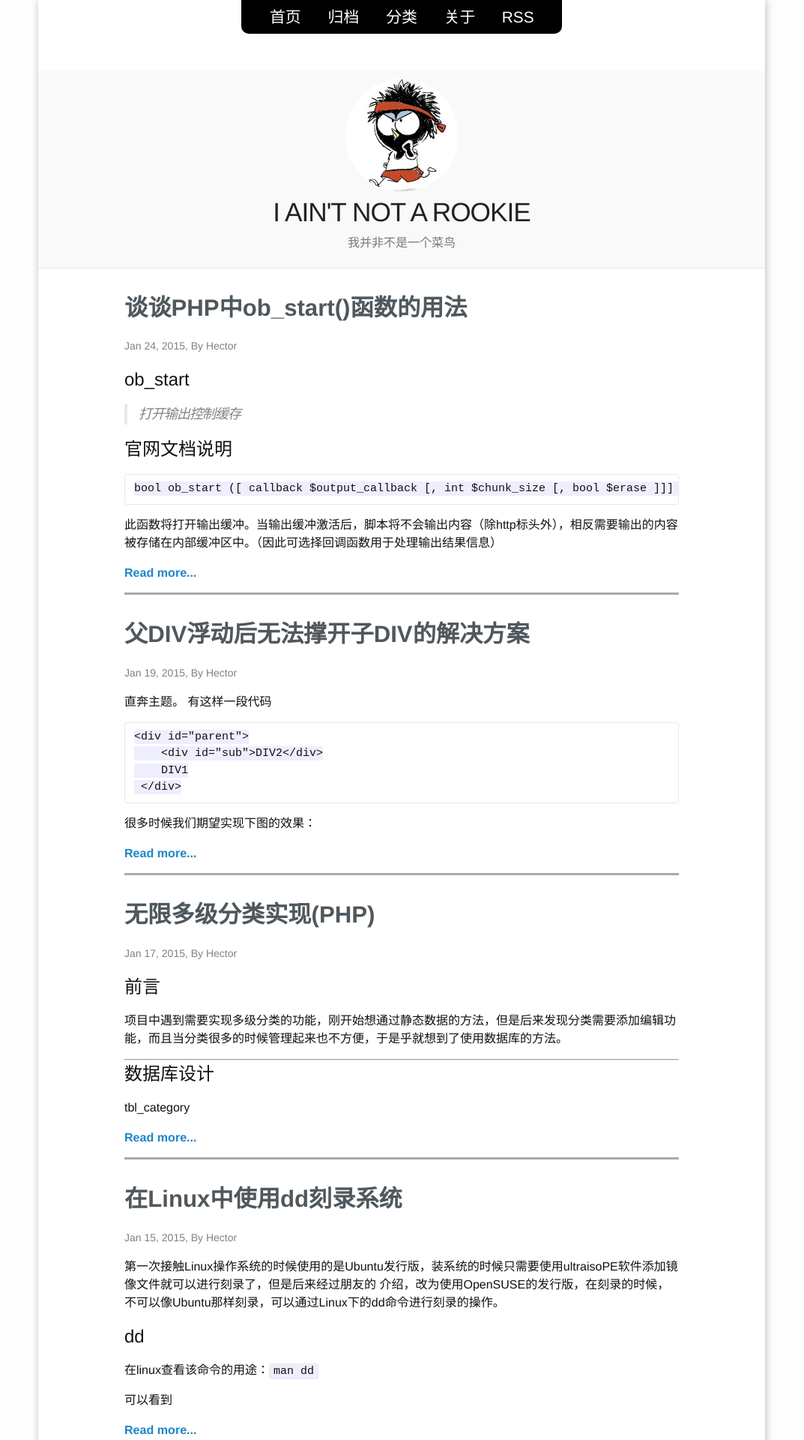
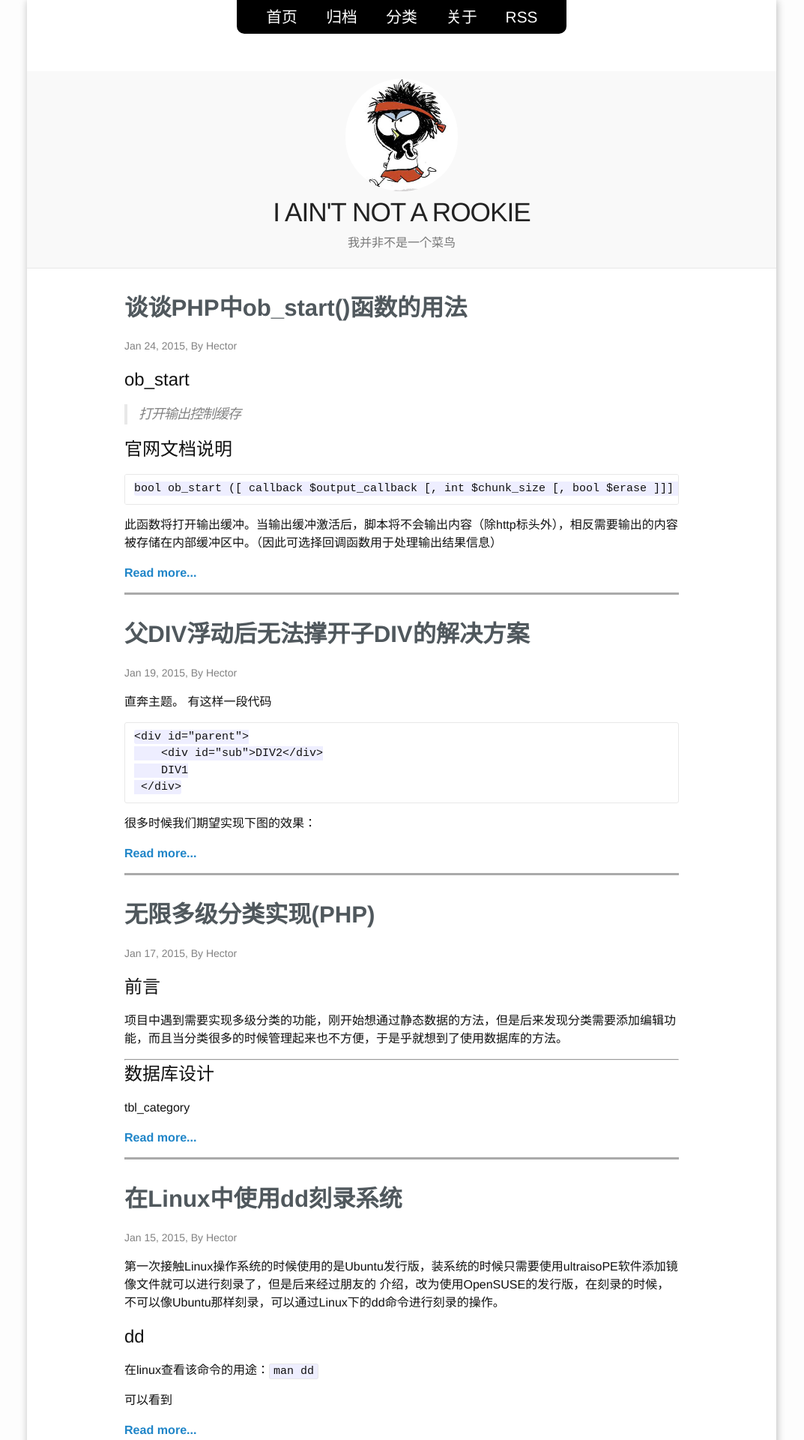
Before and after one commit to hoohack/hoohack.github.io, a Jekyll site: the page built from index.html, in a window 1280 px wide. Shown: the top 1920 px of the page at 75% size, without its empty margins (104-1177 px from the left). Built offline with Jekyll 4.4.1, drawn with Linux system fonts in a browser that asks for light colours; the list of posts is cut into pages by our own code; comment, search, counter and statistics services are not loaded.

Commit message:
perfect middle device style

```diff
--- a/_sass/_layout.scss
+++ b/_sass/_layout.scss
@@ -1,10 +1,14 @@
 .container {
-    max-width: calc(1000px - (15px * 2));
+    max-width: 1000px;
     margin-right: auto;
     margin-left: auto;
     background-color: #fff;
     margin-bottom: 30px;
     box-shadow: 1px 1px 10px #BBB;
+
+    @include media-query($on-palm) {
+        max-width: 600px;
+    }
 }
 
 /**
```
